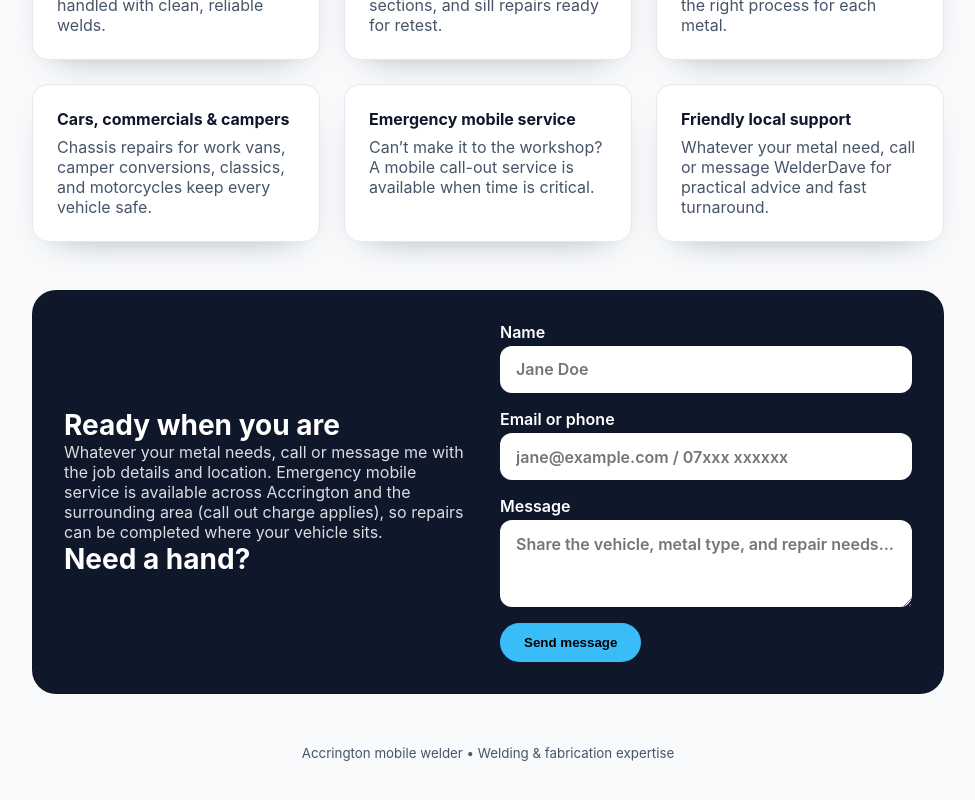
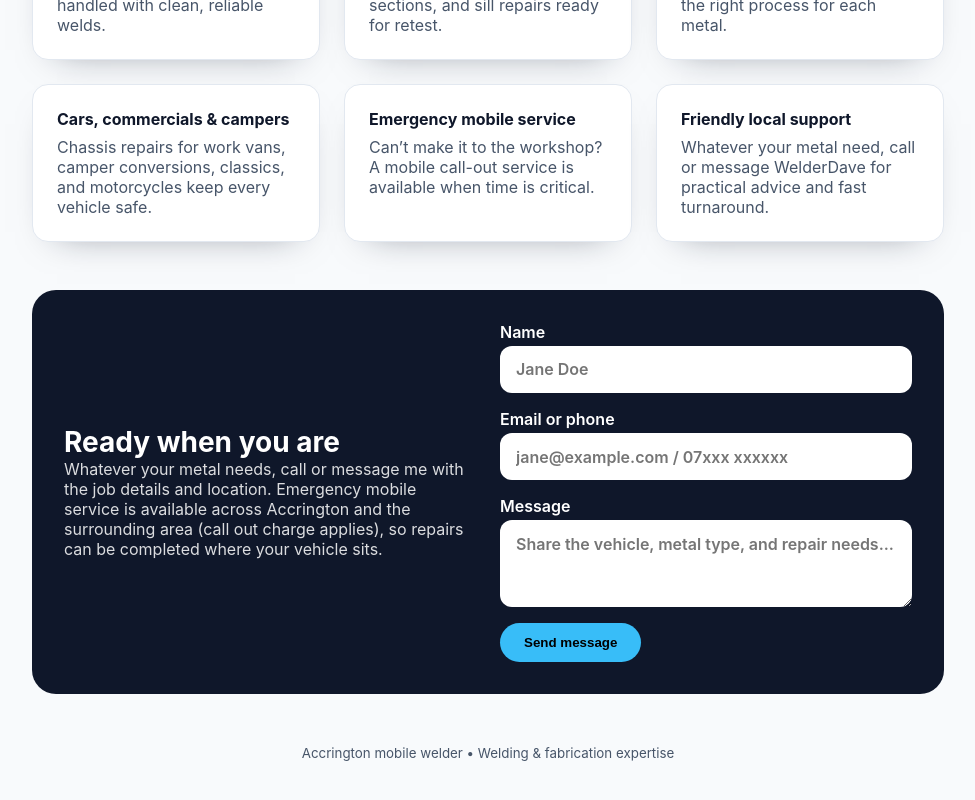
Before and after one commit to jenkinchris11/WelderDave, a Vue app in the folder vue-netlify/: page / in a window 1280 px wide. Shown: the part 1195-1995 px from the top of the page, without its empty margins (152-1127 px from the left). Built offline with nearby package versions, Linux system fonts and the light colour scheme.

Commit message:
Update ContactCard.vue

```diff
--- a/vue-netlify/src/components/ContactCard.vue
+++ b/vue-netlify/src/components/ContactCard.vue
@@ -7,7 +7,6 @@
         mobile service is available across Accrington and the surrounding area (call out charge
         applies), so repairs can be completed where your vehicle sits.
       </p>
-      <h3>Need a hand?</h3>
     </div>
     <form class="contact__form" @submit.prevent>
       <label>
```
